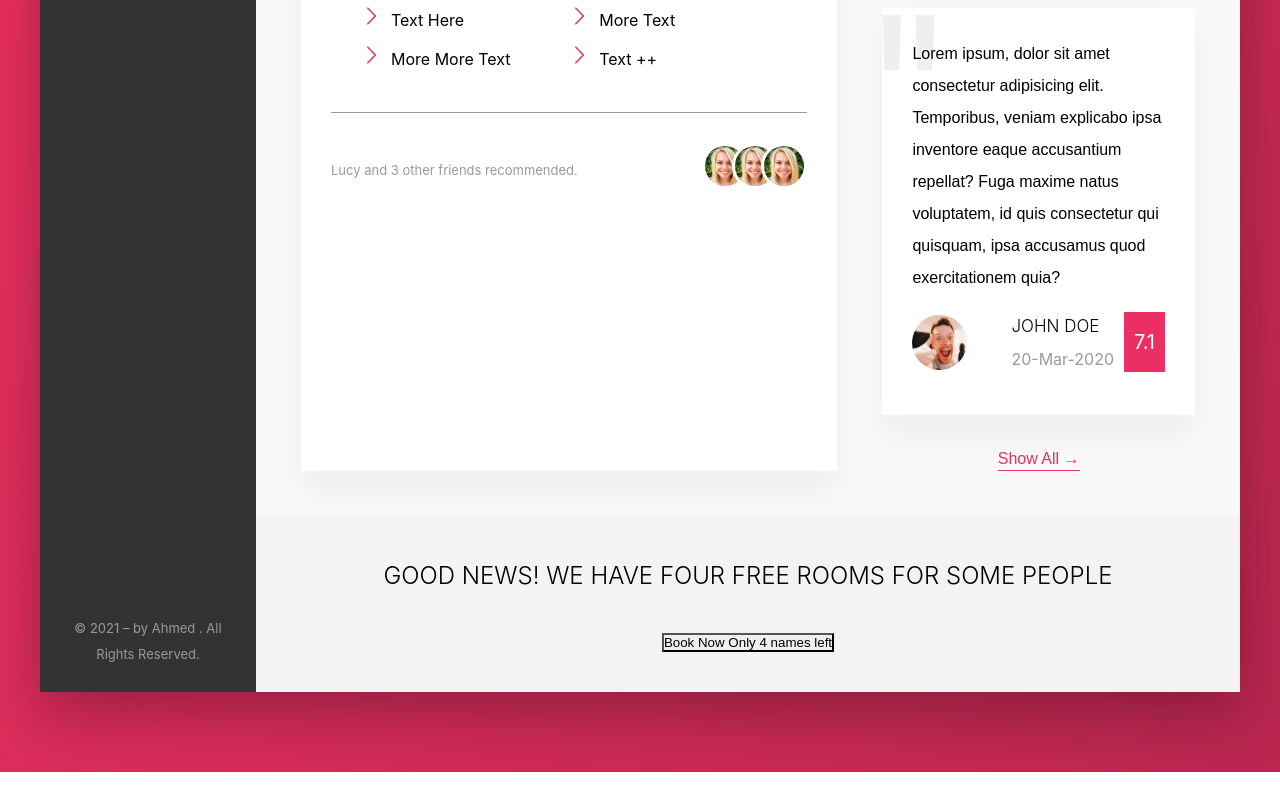
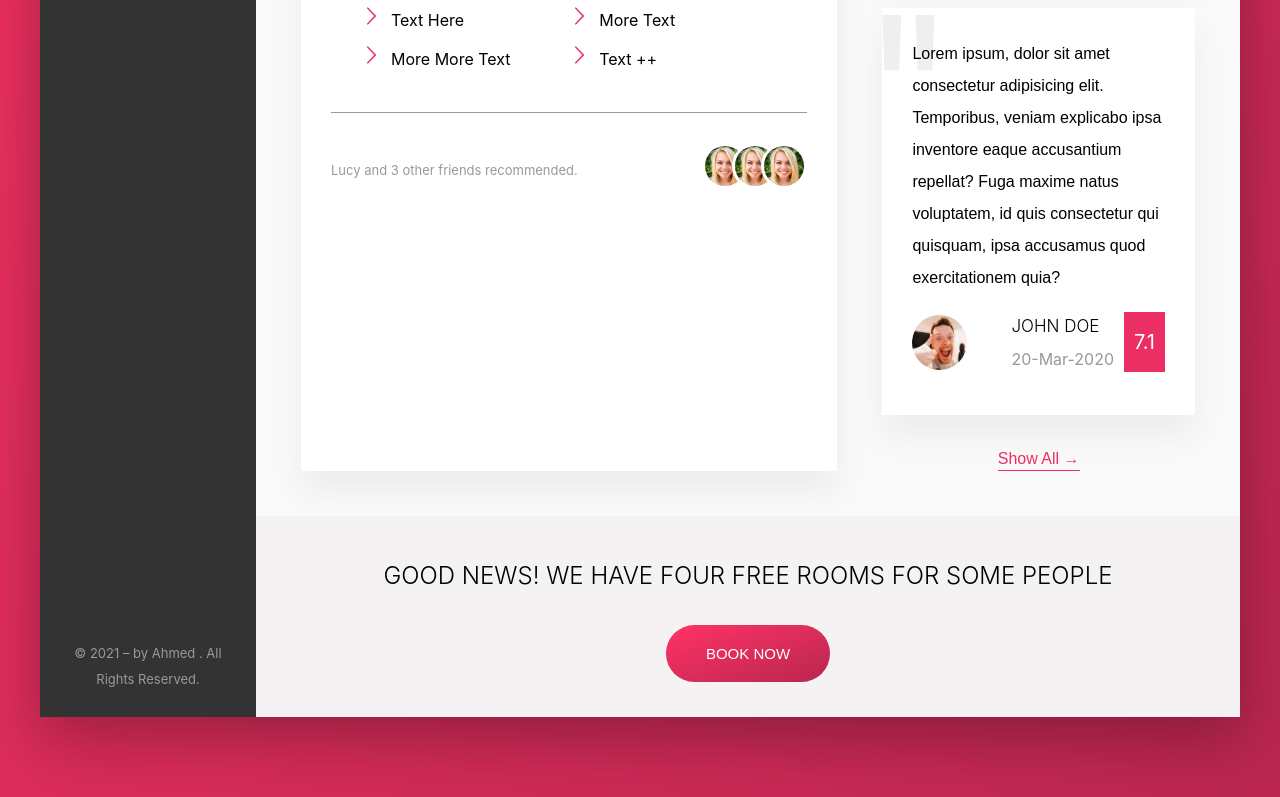
Before and after one commit to Ahmed4549/trillo, a website: page index.html in a window 1280 px wide. Shown: the part 1058-1855 px from the top of the page. Before the commit the page ends 1830 px from the top, so only its background shows below. Drawn offline with Linux system fonts and the light colour scheme.

Commit message:
All Sections Done

```diff
--- a/sass/_components.scss
+++ b/sass/_components.scss
@@ -386,6 +386,44 @@ justify-content: center;
     }
 }
 .btn{
-    outline: none;
-    background-image: linear-gradient(to right bottom, var(--color-primary-light), var(--color-primary-dark));
+    font-size: 1.5rem;
+    font-weight: 300;
+    text-transform: uppercase;
+    border-radius: 300px;
+    border: none;
+    background-image: linear-gradient(to right bottom, var(--color-primay-light), var(--color-primay-dark));
+    color: white;
+   position: relative;
+   overflow: hidden;
+   cursor: pointer;
+   & > *{
+    display: inline-block;
+    height: 100%;
+    width: 100%;
+    transition: all .6s;
+   }
+    &___visible{
+
+        padding: 2rem 4rem;
+    }
+    &___hidden{
+
+        position: absolute;
+        padding: 2rem 0;
+        top: -100%;
+        left: 0;
+
+
+    }
+    &:hover{
+        background-image: linear-gradient(to left bottom, var(--color-primay-light), var(--color-primay-dark));
+
+    }
+    &:hover &___visible {
+        transform: translateY(100%);
+    }
+    &:hover &___hidden{
+        top: 0;
+    }
+
 }
```
Also changed, not shown: css/style.css.
